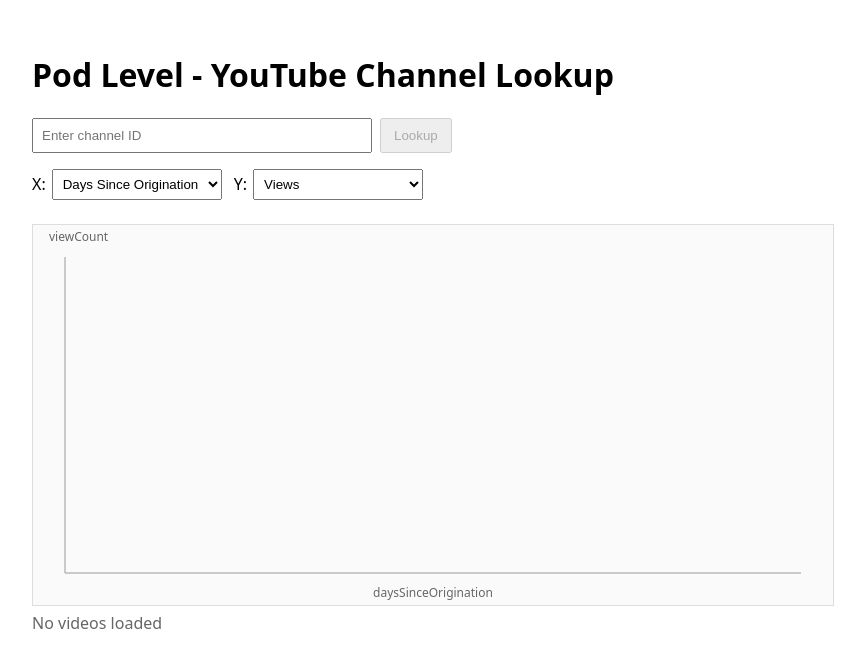
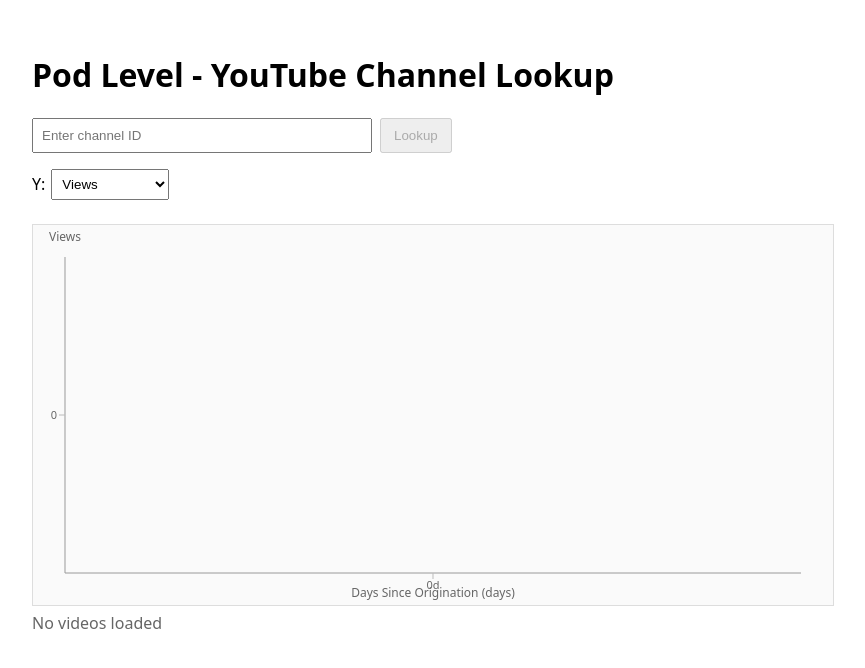
Before and after one commit to mike-coding/podLevel, a React (Vite) app in the folder frontend/: page / in a window 1280 px wide. Shown: the top 668 px of the page, without its empty margins (0-865 px from the left). Built offline with nearby package versions, Linux system fonts and the light colour scheme.

Commit message:
graph improvements

```diff
--- a/frontend/src/App.jsx
+++ b/frontend/src/App.jsx
@@ -6,15 +6,13 @@
   const [items, setItems] = useState([])
   const [loading, setLoading] = useState(false)
   const [error, setError] = useState('')
-  const axisOptions = [
+  const yAxisOptions = [
     { key: 'viewCount', label: 'Views' },
     { key: 'likeCount', label: 'Likes' },
     { key: 'commentCount', label: 'Comments' },
     { key: 'durationSeconds', label: 'Duration (sec)' },
-    { key: 'daysSinceOrigination', label: 'Days Since Origination' },
     { key: 'hourOfDay', label: 'Hour of Day' },
   ]
-  const [xKey, setXKey] = useState('daysSinceOrigination')
   const [yKey, setYKey] = useState('viewCount')
 
   return (
@@ -53,17 +51,9 @@
 
       <div style={{ display: 'flex', gap: 12, alignItems: 'center', marginTop: 16 }}>
         <label style={{ display: 'flex', alignItems: 'center', gap: 6 }}>
-          X:
-          <select value={xKey} onChange={(e) => setXKey(e.target.value)} style={{ padding: 6 }}>
-            {axisOptions.map(opt => (
-              <option key={opt.key} value={opt.key}>{opt.label}</option>
-            ))}
-          </select>
-        </label>
-        <label style={{ display: 'flex', alignItems: 'center', gap: 6 }}>
           Y:
           <select value={yKey} onChange={(e) => setYKey(e.target.value)} style={{ padding: 6 }}>
-            {axisOptions.map(opt => (
+            {yAxisOptions.map(opt => (
               <option key={opt.key} value={opt.key}>{opt.label}</option>
             ))}
           </select>
@@ -71,7 +61,7 @@
       </div>
 
       <div style={{ marginTop: 24 }}>
-        <ChannelGraph items={items} xKey={xKey} yKey={yKey} width={800} height={380} />
+        <ChannelGraph items={items} yKey={yKey} width={800} height={380} />
         <div style={{ marginTop: 8, color: '#666' }}>
           {items.length > 0 ? `Loaded ${items.length} videos` : 'No videos loaded'}
         </div>
--- a/frontend/src/components/ChannelGraph.jsx
+++ b/frontend/src/components/ChannelGraph.jsx
@@ -50,7 +50,8 @@
   }))
 }
 
-export default function ChannelGraph({ items = [], xKey = 'daysSinceOrigination', yKey = 'viewCount', width = 640, height = 360, padding = 32 }) {
+export default function ChannelGraph({ items = [], yKey = 'viewCount', width = 640, height = 360, padding = 32 }) {
+  const xKey = 'daysSinceOrigination'
   const data = useMemo(() => computeDerived(items), [items])
   const n = data.length
   const innerW = width - padding * 2
@@ -84,6 +85,37 @@
 
   const polyline = points.map((p) => `${xToPx(p.x)},${yToPx(p.y)}`).join(' ')
 
+  const labelMap = {
+    viewCount: 'Views',
+    likeCount: 'Likes',
+    commentCount: 'Comments',
+    durationSeconds: 'Duration (sec)',
+    hourOfDay: 'Hour of Day',
+    daysSinceOrigination: 'Days Since Origination (days)',
+  }
+  const xLabel = labelMap[xKey] || xKey
+  const yLabel = labelMap[yKey] || yKey
+
+  const computeTicks = (min, max, count = 5) => {
+    if (!isFinite(min) || !isFinite(max)) return []
+    if (max === min) return [min]
+    const step = (max - min) / (count - 1)
+    const ticks = []
+    for (let i = 0; i < count; i++) ticks.push(min + i * step)
+    return ticks
+  }
+
+  const formatTick = (val, key) => {
+    const v = Math.round(val)
+    if (key === 'durationSeconds') return `${v}s`
+    if (key === 'hourOfDay') return `${v}h`
+    if (key === 'daysSinceOrigination') return `${v}d`
+    return Number(v).toLocaleString()
+  }
+
+  const xTicks = computeTicks(minX, maxX)
+  const yTicks = computeTicks(minY, maxY)
+
   const [hover, setHover] = useState(null) // { p, px, py }
 
   return (
@@ -91,6 +123,32 @@
       <svg width={width} height={height} style={{ border: '1px solid #ddd', background: '#fafafa' }}>
         <line x1={padding} y1={height - padding} x2={width - padding} y2={height - padding} stroke="#999" />
         <line x1={padding} y1={padding} x2={padding} y2={height - padding} stroke="#999" />
+
+        {/* X-axis ticks with units */}
+        {xTicks.map((t, i) => {
+          const tx = xToPx(t)
+          return (
+            <g key={`xt-${i}`}>
+              <line x1={tx} y1={height - padding} x2={tx} y2={height - padding + 6} stroke="#bbb" />
+              <text x={tx} y={height - padding + 16} textAnchor="middle" fill="#666" fontSize="11">
+                {formatTick(t, xKey)}
+              </text>
+            </g>
+          )
+        })}
+
+        {/* Y-axis ticks with units */}
+        {yTicks.map((t, i) => {
+          const ty = yToPx(t)
+          return (
+            <g key={`yt-${i}`}>
+              <line x1={padding - 6} y1={ty} x2={padding} y2={ty} stroke="#bbb" />
+              <text x={padding - 8} y={ty + 4} textAnchor="end" fill="#666" fontSize="11">
+                {formatTick(t, yKey)}
+              </text>
+            </g>
+          )
+        })}
 
         {n > 0 && (
           <polyline points={polyline} fill="none" stroke="#1976d2" strokeWidth="2" />
@@ -113,10 +171,10 @@
         })}
 
         <text x={width / 2} y={height - 8} textAnchor="middle" fill="#666" fontSize="12">
-          {xKey}
+          {xLabel}
         </text>
         <text x={16} y={16} fill="#666" fontSize="12">
-          {yKey}
+          {yLabel}
         </text>
       </svg>
 
@@ -145,10 +203,10 @@
           <div>Comments: {Number(hover.p.item?.statistics?.commentCount ?? 0).toLocaleString()}</div>
           <div style={{ marginTop: 6, display: 'flex', justifyContent: 'space-between' }}>
             <span>
-              x={xKey}: {hover.p.x}
+              X: {xLabel}: {hover.p.x}
             </span>
             <span>
-              y={yKey}: {hover.p.y}
+              Y: {yLabel}: {yKey === 'durationSeconds' ? `${hover.p.y}s` : hover.p.y}
             </span>
           </div>
           <div style={{ marginTop: 8, textAlign: 'right' }}>
```
